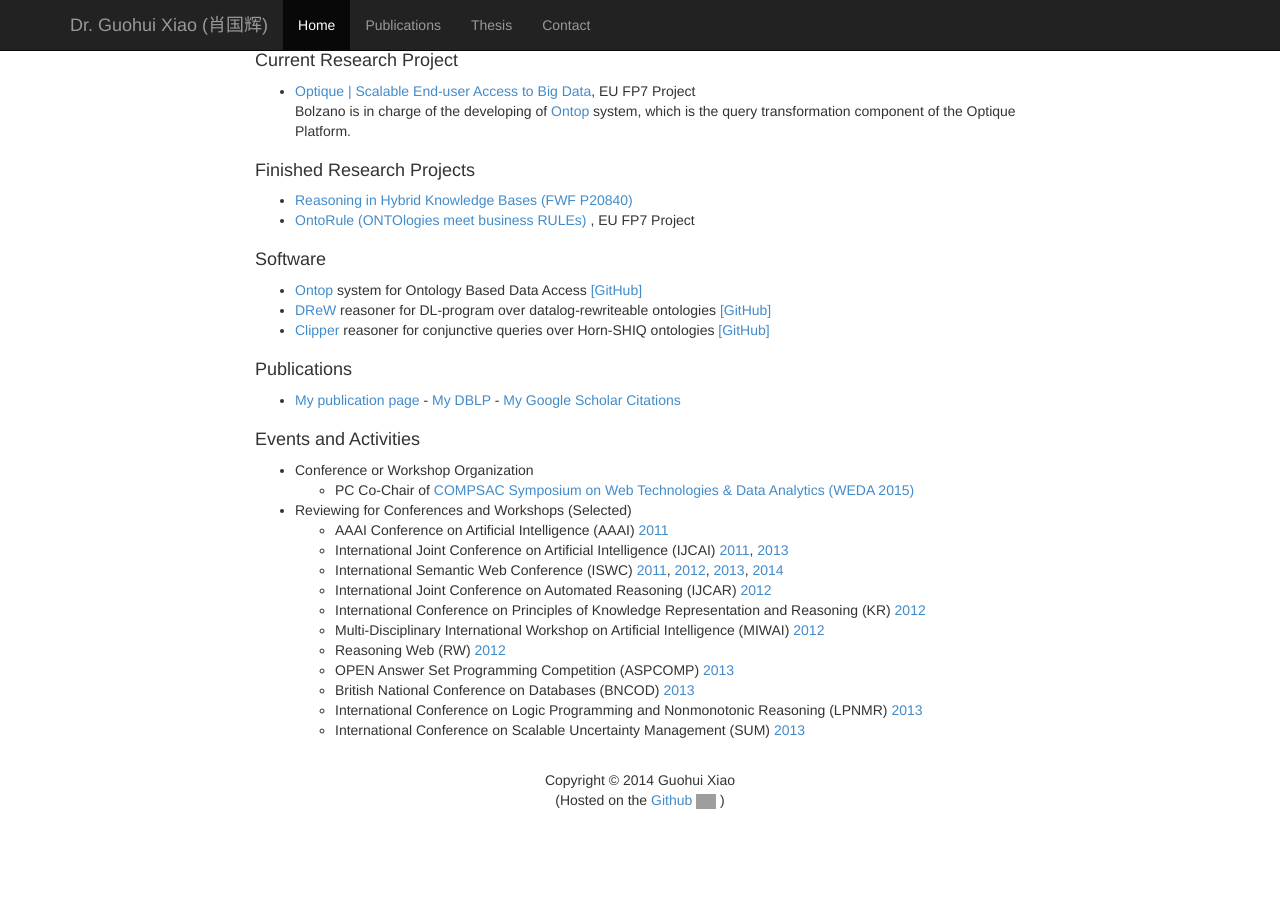
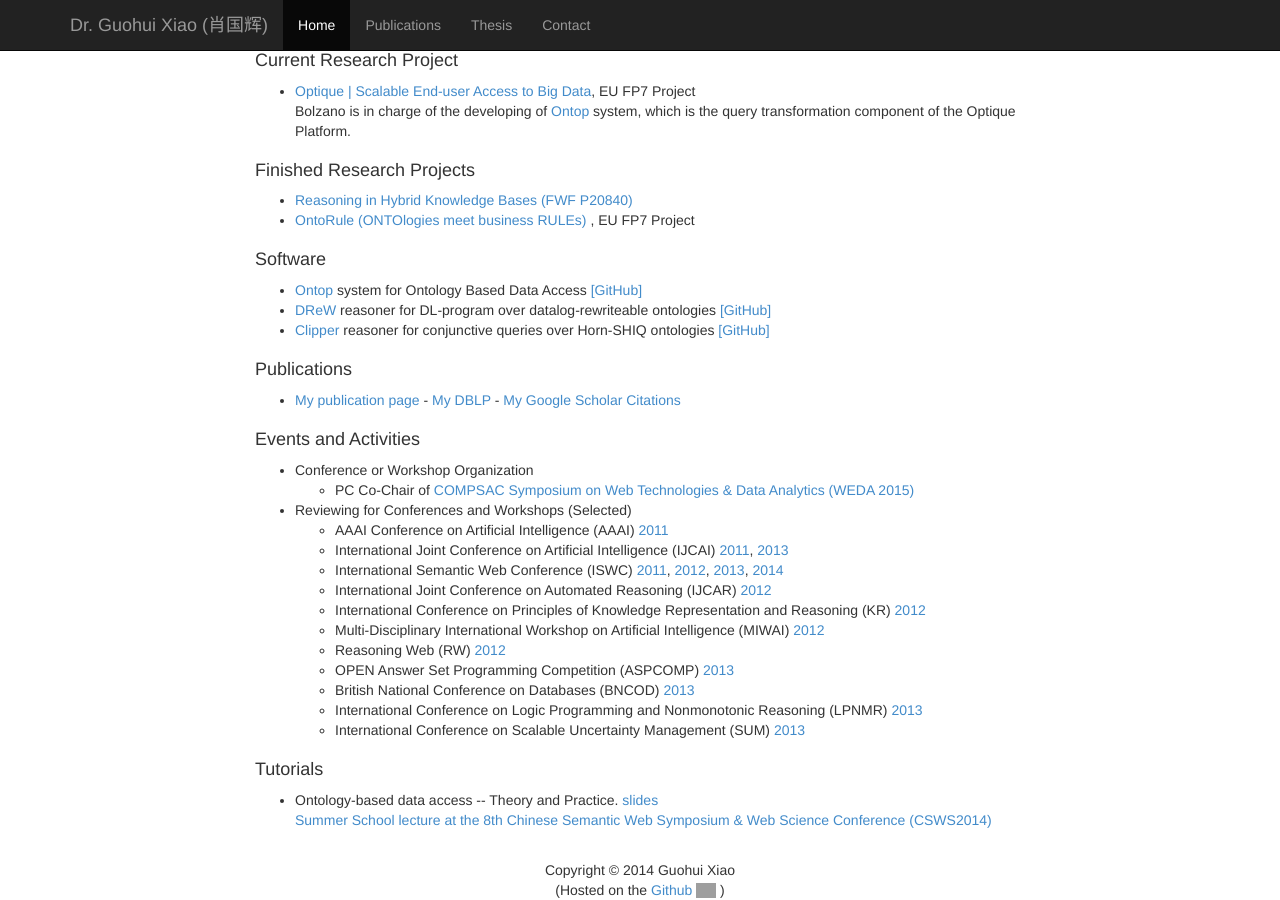
Before and after one commit to ghxiao/ghxiao.github.io, a Jekyll site: the page built from index.html, in a window 1280 px wide and 900 px high, scrolled down 909 px. Built offline with Jekyll 4.4.1, drawn with Linux system fonts in a browser that asks for light colours; nearby versions of some CDN libraries; Markdown is read by kramdown in place of the engine named in the settings; before the commit the page ends 1719 px from its top, so only the background shows below that; grey boxes are pictures that could not be loaded.

Commit message:
csws tutorial

```diff
--- a/index.html
+++ b/index.html
@@ -228,3 +228,14 @@ slug: home
         </li>
     </ul>
 </div>
+
+<div id="talks">
+    <h3>Tutorials</h3>
+    <ul>
+        <li>
+            Ontology-based data access -- Theory and Practice. <a href="talks/2014-csws-obda-talk.pdf"> slides </a> <br/>
+            <a href="http://csws2014.ontoweb.cn/summer-school">Summer School lecture at the 8th Chinese Semantic Web Symposium & Web Science Conference (CSWS2014)</a>
+
+        </li>
+    </ul>
+</div>
```
Also changed, not shown: 1 other file.
